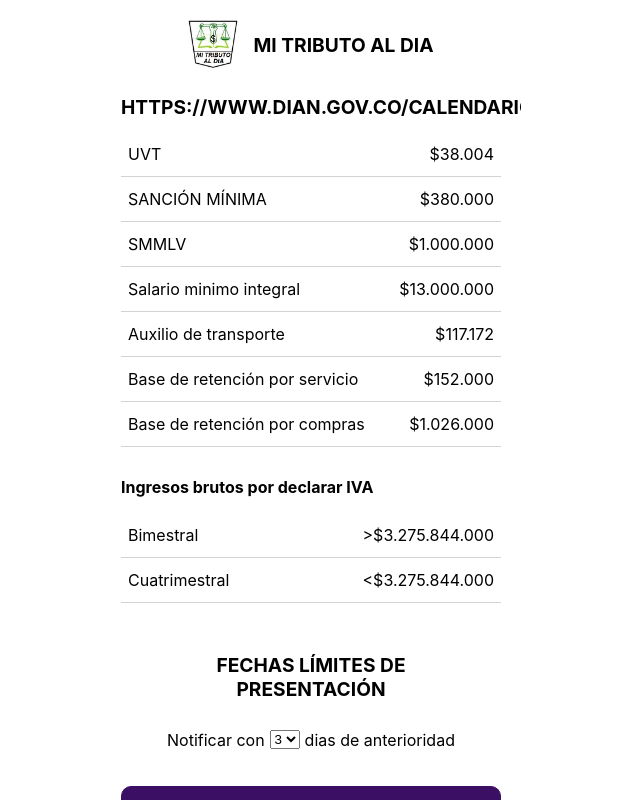
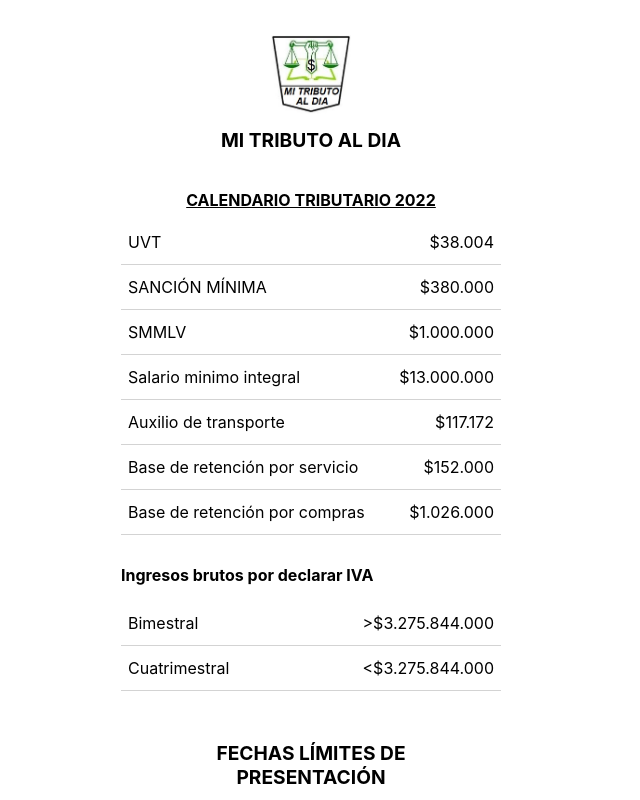
Before and after one commit to camilo9497/TributoAlDia, a Next.js app: page /tributoaldia in a window 1280 px wide. Shown: the whole page, without its empty margins (329-969 px from the left). Built offline with nearby package versions, Linux system fonts and the light colour scheme.

Commit message:
Logo en la mitad, link de calendario

```diff
--- a/src/components/TemplateTributoAlDia/index.js
+++ b/src/components/TemplateTributoAlDia/index.js
@@ -91,7 +91,7 @@ const TemplateTributoAlDia = () => {
                 <h1 className={styles.title}>Mi tributo al dia</h1>
             </div>
             <div>
-            <h1 className={styles.title}>https://www.dian.gov.co/Calendarios/Calendario_Tributario_2022.pdf</h1>
+            <a className={styles.link} href="https://www.dian.gov.co/Calendarios/Calendario_Tributario_2022.pdf" target="_blank">Calendario tributario 2022</a>
 
                 <ItemTable text="UVT" value="$38.004" />
                 <ItemTable text="SANCIÓN MÍNIMA" value="$380.000" />
--- a/src/components/TemplateTributoAlDia/styles.module.css
+++ b/src/components/TemplateTributoAlDia/styles.module.css
@@ -6,14 +6,16 @@
 }
 .containerHeader {
     display: flex;
+    flex-direction: column;
     justify-content: center;
+    align-items: center;
     margin-bottom: 25px;
     width: 100%;
+    margin-top: 15px;
 }
 .containerLogo {
-    width: 50px;
-    height: 50px;
-    margin-right: 15px;
+    width: 80px;
+    height: 80px;
 }
 .imgLogo {
     width: 100%;
@@ -41,3 +43,13 @@
 .select {
     margin: 0 5px ;
 }
+.link {
+    font-size: 1em;
+    cursor: pointer;
+    text-align: center;
+    font-weight: bold;
+    display: block;
+    text-decoration: underline;
+    text-transform: uppercase;
+    margin-bottom: 10px;
+}
```
